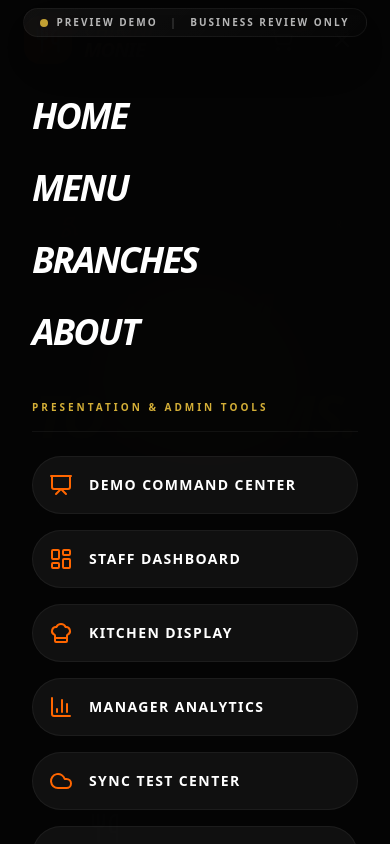
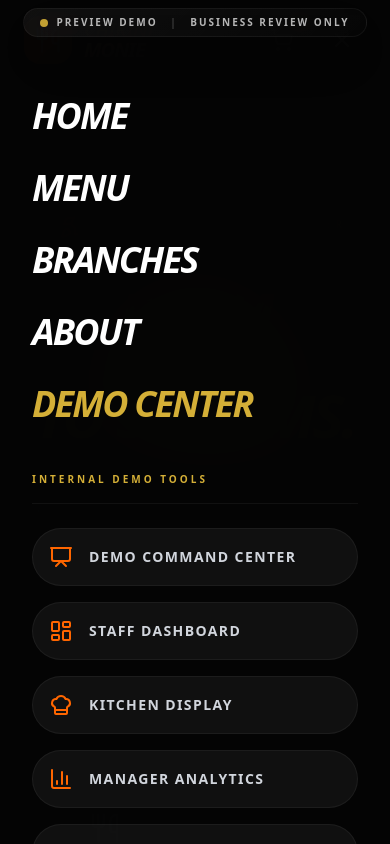
Before and after one commit to olabodesamuel0920-max/chikini-monie, a Next.js app: page /demo in a window 390 px wide. Both pictures are taken after a click on the button 342 px from the left and 40 px from the top of the page. Shown: the top 844 px of the page. Built offline with nearby package versions, Linux system fonts and the light colour scheme.

Commit message:
Phase 2E Micro QA: Finalised all visual/text fixes. Updated phone placeholders, refined roadmap, added testimonial disclaimers, and simplified navbar source.

```diff
--- a/src/app/contact/page.tsx
+++ b/src/app/contact/page.tsx
@@ -48,7 +48,7 @@ export default function ContactPage() {
                 <div>
                   <h4 className="font-black text-2xl uppercase italic tracking-tighter mb-2 group-hover:text-primary transition-colors">Voice Hotline</h4>
                   <p className="text-gray-500 text-sm font-medium mb-3 uppercase tracking-widest">Direct branch line.</p>
-                  <p className="text-white font-black text-xl italic leading-none tracking-widest">Phone pending confirmation</p>
+                  <p className="text-white font-black text-xl italic leading-none tracking-widest">Phone pending management confirmation</p>
                 </div>
               </div>
 
--- a/src/app/demo/page.tsx
+++ b/src/app/demo/page.tsx
@@ -14,7 +14,8 @@ import {
   MousePointer2,
   CheckCircle2,
   Info,
-  Presentation
+  Presentation,
+  Cloud
 } from "lucide-react";
 import { motion } from "framer-motion";
 import Link from "next/link";
@@ -71,6 +72,14 @@ export default function DemoCommandCenter() {
     },
     {
       id: "07",
+      title: "Sync Test Center",
+      desc: "Verify multi-device real-time cloud synchronization status.",
+      route: "/sync-test",
+      icon: Cloud,
+      value: "Ensures operational reliability across all branch hardware."
+    },
+    {
+      id: "08",
       title: "Growth Roadmap",
       desc: "See the long-term vision for scaling Chikini Monie digitally.",
       route: "/pitch",
--- a/src/app/page.tsx
+++ b/src/app/page.tsx
@@ -212,7 +212,8 @@ export default function Home() {
         {/* Testimonials - Elegant Cards */}
         <section className="py-40 px-6 bg-black overflow-hidden">
           <div className="max-w-7xl mx-auto">
-            <h2 className="text-4xl md:text-7xl font-black mb-24 text-center uppercase italic leading-none">What the <span className="text-primary">Streets</span> Say.</h2>
+            <h2 className="text-4xl md:text-7xl font-black mb-6 text-center uppercase italic leading-none">What the <span className="text-primary">Streets</span> Say.</h2>
+            <p className="text-gray-600 text-center text-xs font-black uppercase tracking-[0.3em] mb-24">Sample customer review layout — final testimonials pending Chikini Monie approval.</p>
             <div className="grid grid-cols-1 lg:grid-cols-3 gap-12">
               {testimonials.map((t, idx) => (
                 <motion.div
--- a/src/components/Footer.tsx
+++ b/src/components/Footer.tsx
@@ -54,7 +54,7 @@ const Footer = () => {
           <ul className="space-y-6 text-[12px] font-black uppercase tracking-widest text-gray-500">
             <li className="flex gap-4 items-center">
               <Phone className="w-5 h-5 text-primary shrink-0" />
-              <span className="text-white">Phone pending confirmation</span>
+              <span className="text-white">Phone pending management confirmation</span>
             </li>
             <li className="flex gap-4 items-center">
               <MessageCircle className="w-5 h-5 text-primary shrink-0" />
--- a/src/components/Navbar.tsx
+++ b/src/components/Navbar.tsx
@@ -3,9 +3,10 @@
 
 import Link from "next/link";
 import { useState, useEffect } from "react";
-import { Menu, X, ShoppingCart, Utensils, ChevronDown, LayoutDashboard, Cloud, ChefHat, BarChart3, Presentation } from "lucide-react";
+import { Menu, X, ShoppingCart, Utensils, ChevronDown } from "lucide-react";
 import { motion, AnimatePresence } from "framer-motion";
 import { cn } from "@/lib/utils";
+import { publicLinks, demoTools } from "@/lib/navigation";
 
 const Navbar = () => {
   const [isOpen, setIsOpen] = useState(false);
@@ -19,22 +20,6 @@ const Navbar = () => {
     window.addEventListener("scroll", handleScroll);
     return () => window.removeEventListener("scroll", handleScroll);
   }, []);
-
-  const publicLinks = [
-    { name: "Home", href: "/" },
-    { name: "Menu", href: "/menu" },
-    { name: "Branches", href: "/branches" },
-    { name: "About", href: "/about" },
-  ];
-
-  const demoTools = [
-    { name: "Demo Command Center", href: "/demo", icon: Presentation },
-    { name: "Staff Dashboard", href: "/staff", icon: LayoutDashboard },
-    { name: "Kitchen Display", href: "/kitchen", icon: ChefHat },
-    { name: "Manager Analytics", href: "/manager", icon: BarChart3 },
-    { name: "Sync Test Center", href: "/sync-test", icon: Cloud },
-    { name: "Pitch Deck", href: "/pitch", icon: Presentation },
-  ];
 
   return (
     <nav
@@ -54,7 +39,7 @@ const Navbar = () => {
           </div>
         </Link>
 
-        {/* Desktop Links */}
+        {/* Desktop Links - Exact specification */}
         <div className="hidden lg:flex items-center gap-10">
           {publicLinks.map((link) => (
             <Link
@@ -67,16 +52,16 @@ const Navbar = () => {
             </Link>
           ))}
 
-          {/* Demo Tools Dropdown */}
+          {/* Demo Center - Dropdown contains the internal tools */}
           <div className="relative">
-            <button
+            <div
               onMouseEnter={() => setShowDemoTools(true)}
               onMouseLeave={() => setShowDemoTools(false)}
-              className="flex items-center gap-2 text-[13px] font-black uppercase tracking-widest text-accent hover:text-accent/80 transition-all"
+              className="flex items-center gap-2 text-[13px] font-black uppercase tracking-widest text-accent hover:text-accent/80 transition-all cursor-pointer"
             >
-              Demo Center
+              <Link href="/demo">Demo Center</Link>
               <ChevronDown className={cn("w-4 h-4 transition-transform", showDemoTools && "rotate-180")} />
-            </button>
+            </div>
 
             <AnimatePresence>
               {showDemoTools && (
@@ -153,11 +138,18 @@ const Navbar = () => {
                     {link.name}
                   </Link>
                 ))}
+                <Link
+                  href="/demo"
+                  onClick={() => setIsOpen(false)}
+                  className="text-4xl font-black italic uppercase tracking-tighter text-accent hover:text-accent/80"
+                >
+                  Demo Center
+                </Link>
               </div>
 
               <div className="space-y-6">
                 <h3 className="text-[10px] font-black uppercase tracking-[0.3em] text-accent border-b border-white/5 pb-4">
-                  Presentation & Admin Tools
+                  Internal Demo Tools
                 </h3>
                 <div className="grid grid-cols-1 gap-4">
                   {demoTools.map((tool) => (
@@ -168,7 +160,7 @@ const Navbar = () => {
                       className="flex items-center gap-4 p-4 bg-white/5 rounded-[2rem] border border-white/5"
                     >
                       <tool.icon className="w-6 h-6 text-primary" />
-                      <span className="text-sm font-black uppercase tracking-widest">{tool.name}</span>
+                      <span className="text-sm font-black uppercase tracking-widest text-gray-300">{tool.name}</span>
                     </Link>
                   ))}
                 </div>
--- a/src/lib/demo-data.ts
+++ b/src/lib/demo-data.ts
@@ -124,7 +124,7 @@ export const branches: Branch[] = [
     name: "FUTA South Gate",
     address: "Opposite FUTA South Gate, Akure",
     status: "24/7 Service",
-    phone: "Phone pending confirmation",
+    phone: "Phone pending management confirmation",
     is247: true,
   },
   {
@@ -132,7 +132,7 @@ export const branches: Branch[] = [
     name: "Agape Junction",
     address: "Agape Junction, Akure",
     status: "24/7 Service",
-    phone: "Phone pending confirmation",
+    phone: "Phone pending management confirmation",
     is247: true,
   },
   {
@@ -140,7 +140,7 @@ export const branches: Branch[] = [
     name: "Branch 3 (Coming Soon)",
     address: "Details pending confirmation",
     status: "Opening Soon",
-    phone: "Phone pending confirmation",
+    phone: "Phone pending management confirmation",
     is247: false,
   },
 ];
--- /dev/null
+++ b/src/lib/navigation.ts
@@ -0,0 +1,18 @@
+
+import { Presentation, LayoutDashboard, ChefHat, BarChart3, Cloud } from "lucide-react";
+
+export const publicLinks = [
+  { name: "Home", href: "/" },
+  { name: "Menu", href: "/menu" },
+  { name: "Branches", href: "/branches" },
+  { name: "About", href: "/about" },
+];
+
+export const demoTools = [
+  { name: "Demo Command Center", href: "/demo", icon: Presentation },
+  { name: "Staff Dashboard", href: "/staff", icon: LayoutDashboard },
+  { name: "Kitchen Display", href: "/kitchen", icon: ChefHat },
+  { name: "Manager Analytics", href: "/manager", icon: BarChart3 },
+  { name: "Sync Test Center", href: "/sync-test", icon: Cloud },
+  { name: "Pitch Deck", href: "/pitch", icon: Presentation },
+];
```
Also changed, not shown: src/app/pitch/page.tsx (+7 -7 lines).
